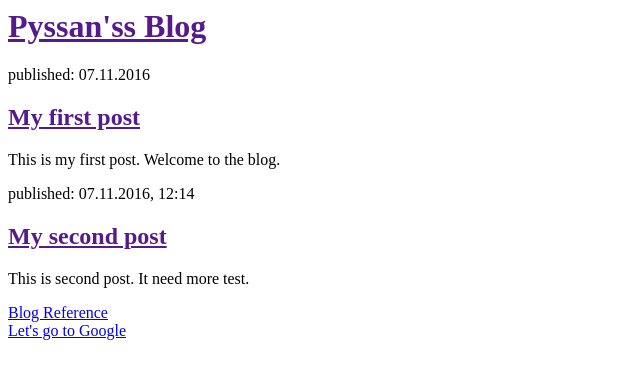
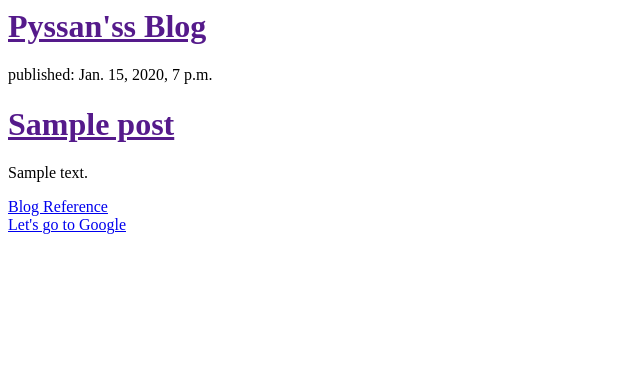
Before and after one commit to killberos/my-first-blog, a Django app: template blog/templates/blog/post_list.html in a window 1280 px wide. Shown: the top 379 px of the page, without its empty margins (0-640 px from the left). Run offline with Django 3.2, Linux system fonts and the light colour scheme; the template is opened without the code that fills it: values that come from a table or form of the project are taken from there, others are empty; tables that the repository leaves empty hold one stand-in row (values such as "Sample post").

Commit message:
Modified templates to display posts from database.

```diff
--- a/blog/templates/blog/post_list.html
+++ b/blog/templates/blog/post_list.html
@@ -7,17 +7,14 @@
                 <h1><a href="">Pyssan'ss Blog</a></h1>
             </div>
 
-            <div>
-                <p>published: 07.11.2016</p>
-                <h2><a href="">My first post</a></h2>
-                <p>This is my first post. Welcome to the blog. </p>
-            </div>
+	{% for post in posts %}
+    		<div>
+        		<p>published: {{ post.published_date }}</p>
+        		<h1><a href="">{{ post.title }}</a></h1>
+        		<p>{{ post.text|linebreaksbr }}</p>
+    		</div>
+	{% endfor %}
 
-            <div>
-                <p>published: 07.11.2016, 12:14</p>
-                <h2><a href="">My second post</a></h2>
-                <p>This is second post. It need more test.</p>
-            </div>
         </body>
 
 <a href="https://djangogirls.org">Blog Reference</a></br>
--- a/blog/views.py
+++ b/blog/views.py
@@ -1,6 +1,8 @@
 from django.shortcuts import render
-
+from django.utils import timezone
+from .models import Post
 # Create your views here.
 
 def post_list(request):
-	return render(request, 'blog/post_list.html', {})
+	posts = Post.objects.filter(published_date__lte=timezone.now()).order_by('published_date')
+	return render(request, 'blog/post_list.html', {'posts': posts})
```
